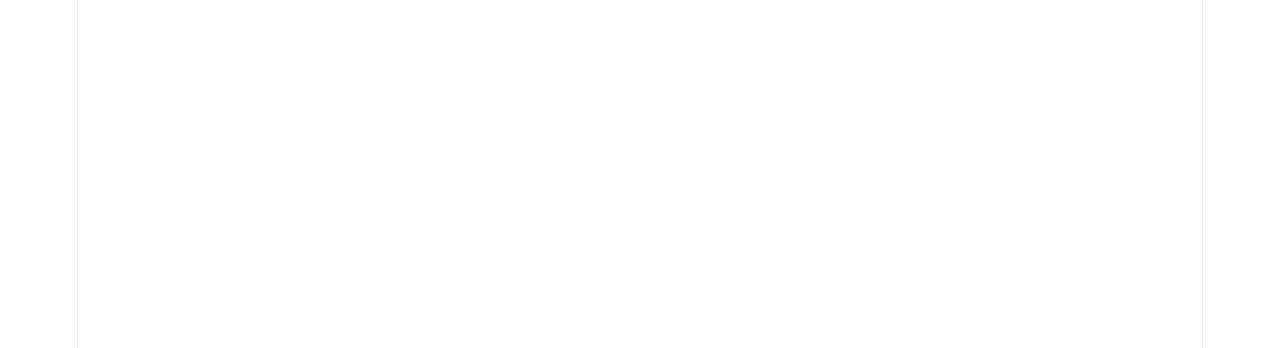
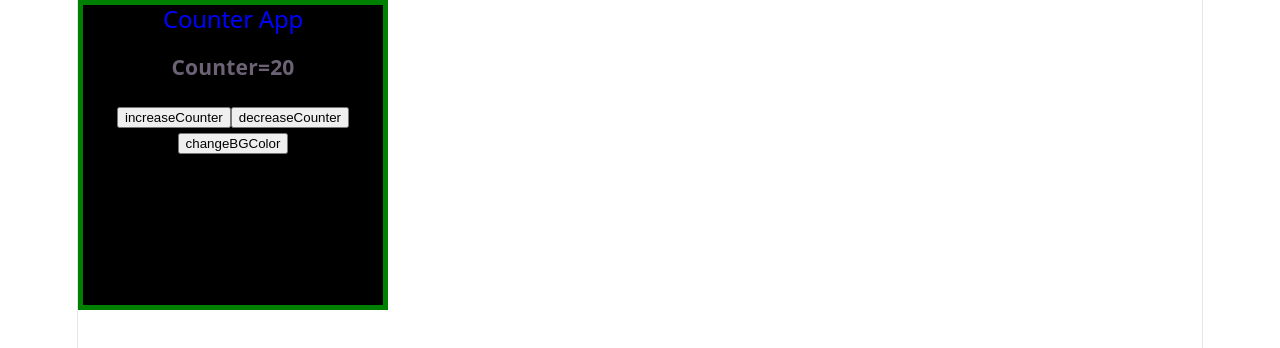
Before and after one commit to nancy-2124/FSDAIML2026, a React (Vite) app in the folder Reactvite/vite-project/: page / in a window 1280 px wide. Shown: the top 348 px of the page. Built offline with nearby package versions, Linux system fonts and the light colour scheme.

Commit message:
Used useState

```diff
--- a/Reactvite/vite-project/src/App.jsx
+++ b/Reactvite/vite-project/src/App.jsx
@@ -6,18 +6,26 @@
 import ICard from './Component/ICard'
 import ICardGallery from './Component/ICardGallery'
 import ImdbCard from './Component/ImdbCard'
+import StateHandling from './Component/StateHandling'
+
+function App() {
 
 
-function App() {
-  let A= 23;
-  let NAME = "John Doe";
+  return(
 
-  return (
-    <>
+    //</><ImdbCard/>
+    <StateHandling/>
 
-      <div>
-        {/* <ICard/> */}
-        <ICardGallery/>
+  )
+  // let A= 23;
+  // let NAME = "John Doe";
+
+  // return (
+  //   <>
+
+  //     <div>
+  //       {/* <ICard/> */}
+  //       <ICardGallery/>
 
 
   {/* <h1 style = {{color: "blue"}}>My REACT App</h1>
@@ -30,9 +38,9 @@
     <h2 style = {{color: "red"}}>Name: {NAME}</h2>
     <h2>Nancy Pal</h2> */}
 
-  </div>
-    </>
-  )
+  // </div>
+  //   </>
+  // )
 }
 
 export default App
--- a/Reactvite/vite-project/src/Component/ICardGallery.jsx
+++ b/Reactvite/vite-project/src/Component/ICardGallery.jsx
@@ -32,9 +32,12 @@
 //     }
 // ]
 
-    const name=[{
-        Name:'Puneet'
-    }]
+    const name=[
+    {
+        Name:'Spiderman'
+    }
+
+]
     return(
         <div style={{display:'flex'}}>
             {/* <ICard pic='https://www-asia.nissan-cdn.net/content/dam/Nissan/in/vehicles/NissanIntelligentChoice/4-Website-Page-1500x664-241224.jpg.ximg.l_full_m.smart.jpg' roll="234" name="Ram" branch="AIML"/> */}
@@ -48,6 +51,11 @@
                     <ICard data={ele}/>
                 ))
             } */}
+            {
+                name.map((ele)=>(
+                    <ImdbCard data={ele}/>
+                ))
+            }
 
         </div>
     )
--- a/Reactvite/vite-project/src/Component/ImdbCard.jsx
+++ b/Reactvite/vite-project/src/Component/ImdbCard.jsx
@@ -3,11 +3,25 @@
 function ImdbCard({data}) {
   return (
     <>
-    <div style={{border:'20 px solid red',height:'410',width:'300px',marginLeft:'200px'}}>
-        <h1>IMDb 2026</h1>
-        <h2 style={{backgroundColor:'brown',color:'white'}}>Most Popular Movie</h2>
+    <div style={{backgroundColor:'solid green',height:'410px',width:'350px',marginLeft:'200px',padding:'20px',color:'blue'}}>
 
-        <h3>Name:{data.Name}</h3>
+        <h1 style={{margin:'0'}}>IMDb</h1>
+        <h2 style={{margin:'0'}}>BEST OF 2025</h2>
+
+        <h2 style={{color:'pink'}}>MOST POPULAR MOVIES</h2>
+        <p>As of 2026</p>
+        <div style={{display:'grid',gridTemplateColumns:'1fr 1fr',gap:'15px'}}>
+          {data.map((movie)=>(
+            <div style={{display:'flex', alignItems:'center'}}>
+              <h2>{movie.rank}</h2>
+              <img src={movie.image} style={{width:'55px',height:'55px',borderRadius:'50%',objectFit:'cover',marginLeft:'8px'}}/>
+              <p style={{marginLeft:'8px'}}>
+                {movie.Name}
+              </p>
+              </div>
+
+          ))}
+        </div>
 
 
     </div>
--- /dev/null
+++ b/Reactvite/vite-project/src/Component/StateHandling.jsx
@@ -0,0 +1,26 @@
+
+import React, {useState} from 'react'
+
+export default function StateHandling() {
+    const [counter,setCounter]=useState(20);
+    const [red,setRed]=useState(0);
+    const [green,setGreen]=useState(0);
+    const[blue,setBlue]=useState(0);
+    function increment(){
+        setCounter(counter+10);
+    }
+    function changeBGColor(){
+        setRed(Math.random()*255);
+        setGreen(Math.random()*255);
+        setBlue(Math.random()*255);
+    }
+  return (
+    <div style={{border:'5px solid green',height:'300px',width:'300px',backgroundColor:`rgb(${red},${green},${blue})`}}>
+    <h2 style={{color:'blue'}}>Counter App</h2>
+      <h3>Counter={counter}</h3>
+      <button onClick={increment}>increaseCounter</button>
+      <button onClick={()=>setCounter(counter-5)}>decreaseCounter</button>
+      <button onClick={changeBGColor}>changeBGColor</button>
+    </div>
+  )
+}
```
